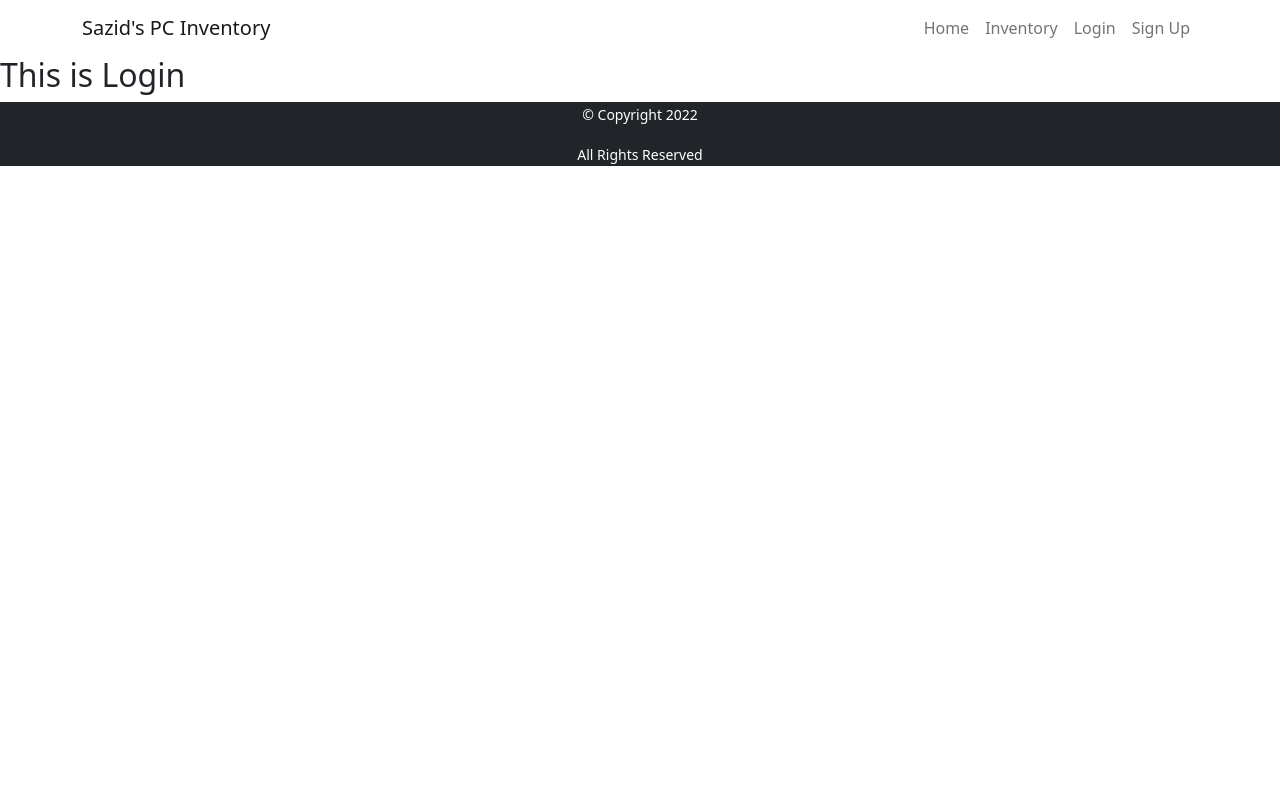
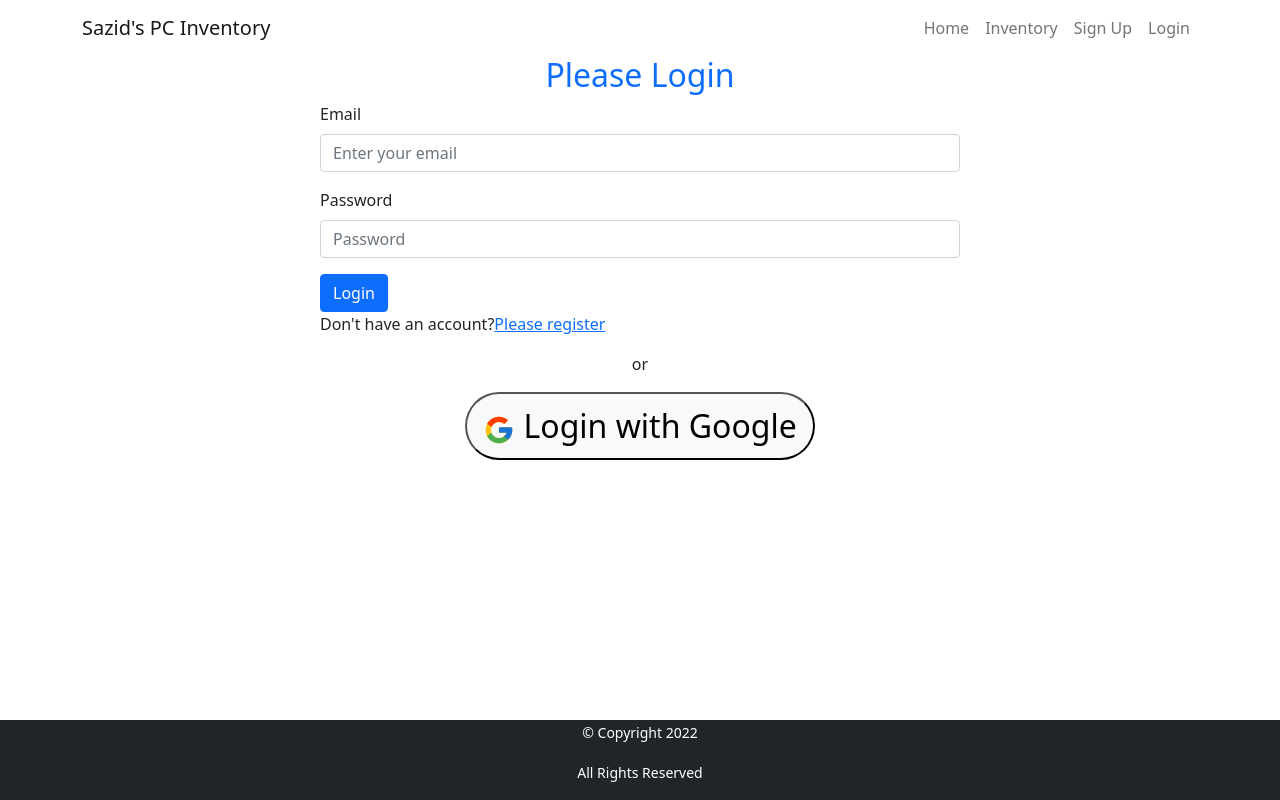
Before and after one commit to Sazid99246/wirehouse-management-client, a React (Create React App) app: page /login in a window 1280 px wide. Built offline with nearby package versions, Linux system fonts and the light colour scheme; no server answers.

Commit message:
login and logout implemented

```diff
--- a/package.json
+++ b/package.json
@@ -12,6 +12,7 @@
     "react-bootstrap": "^2.3.1",
     "react-dom": "^18.1.0",
     "react-firebase-hooks": "^5.0.3",
+    "react-icons": "^4.3.1",
     "react-router-dom": "^6.3.0",
     "react-scripts": "5.0.1",
     "web-vitals": "^2.1.4"
--- a/src/App.js
+++ b/src/App.js
@@ -10,7 +10,7 @@ import Footer from './Pages/Shared/Footer/Footer';
 
 function App() {
   return (
-    <div>
+    <div className='min-vh-100 d-flex flex-column'>
       <Header/>
       <Routes>
         <Route path='/' element={<Home/>}></Route>
--- /dev/null
+++ b/src/Pages/Login/GoogleLogIn/GoogleLogin.js
@@ -0,0 +1,23 @@
+import React from 'react';
+import { useSignInWithGoogle } from 'react-firebase-hooks/auth';
+import auth from '../../../firebase.init';
+import {FcGoogle} from 'react-icons/fc'
+import { useNavigate } from 'react-router-dom';
+
+const GoogleLogin = () => {
+    const navigate = useNavigate();
+    const [signInWithGoogle, user] = useSignInWithGoogle(auth)
+    if(user){
+        navigate('/')
+    }
+    if(!user){
+        navigate('/login')
+    }
+    return (
+        <div className='text-center'>
+            <button className='bg-light px-3 py-2 fs-2 rounded-pill' onClick={() => signInWithGoogle()}><FcGoogle />  Login with Google</button>
+        </div>
+    );
+};
+
+export default GoogleLogin;
--- a/src/Pages/Login/Login.js
+++ b/src/Pages/Login/Login.js
@@ -1,9 +1,62 @@
-import React from 'react';
+import React, { useState } from 'react';
+import { Button, Form } from 'react-bootstrap';
+import { useSignInWithEmailAndPassword } from 'react-firebase-hooks/auth';
+import { Link, useNavigate } from 'react-router-dom';
+import auth from '../../firebase.init';
+import GoogleLogin from './GoogleLogIn/GoogleLogin';
 
 const Login = () => {
+    const [email, setEmail] = useState('');
+    const [password, setPassword] = useState('');
+    const [signInWithEmailAndPassword, user] = useSignInWithEmailAndPassword(auth);
+    const navigate = useNavigate();
+
+    const handleSignIn = event => {
+        event.preventDefault();
+    }
+    if (user) {
+        navigate('/')
+    }
+    if(!user){
+        navigate('/login')
+    }
     return (
         <div>
-            <h2>This is Login</h2>
+            <h2 className='text-primary text-center'>Please Login</h2>
+            <Form onSubmit={handleSignIn} className='w-50 mx-auto'>
+                <Form.Group className="mb-3" controlId="formBasicEmail">
+                    <Form.Label>Email</Form.Label>
+                    <Form.Control
+                        type="email"
+                        value={email}
+                        onChange={(e) => setEmail(e.target.value)}
+                        placeholder="Enter your email"
+                        required
+                    />
+                </Form.Group>
+                <Form.Group className="mb-3" controlId="formBasicPassword">
+                    <Form.Label>Password</Form.Label>
+                    <Form.Control
+                        type="password"
+                        value={password}
+                        onChange={(e) => setPassword(e.target.value)}
+                        placeholder="Password"
+                        required
+                    />
+                </Form.Group>
+                <Button
+                    onClick={() => signInWithEmailAndPassword(email, password)}
+                    variant="primary"
+                    type="submit"
+                >
+                    Login
+                </Button>
+                <p>Don't have an account?
+                    <Link to='/signup'>Please register</Link>
+                </p>
+            </Form>
+            <p className='text-center'>or</p>
+            <GoogleLogin/>
         </div>
     );
 };
--- a/src/Pages/Shared/Footer/Footer.js
+++ b/src/Pages/Shared/Footer/Footer.js
@@ -2,7 +2,7 @@ import React from 'react';
 
 const Footer = () => {
     return (
-        <div className='text-center bg-dark text-white'>
+        <div className='text-center bg-dark text-white mt-auto'>
             <p><small>&copy; Copyright 2022</small></p>
             <p><small>All Rights Reserved</small></p>
         </div>
--- a/src/Pages/Shared/Header/Header.js
+++ b/src/Pages/Shared/Header/Header.js
@@ -1,8 +1,15 @@
+import { signOut } from 'firebase/auth';
 import React from 'react';
 import { Container, Nav, Navbar } from 'react-bootstrap';
+import { useAuthState } from 'react-firebase-hooks/auth';
 import { Link } from 'react-router-dom';
+import auth from '../../../firebase.init';
 
 const Header = () => {
+    const [user] = useAuthState(auth)
+    const handleSignOut = () => {
+        signOut(auth)
+    }
     return (
         <Navbar expand="lg">
             <Container>
@@ -18,8 +25,19 @@ const Header = () => {
                     <Nav className="d-flex">
                         <Nav.Link as={Link} to="/">Home</Nav.Link>
                         <Nav.Link as={Link} to="/inventory">Inventory</Nav.Link>
-                        <Nav.Link as={Link} to="/login">Login</Nav.Link>
                         <Nav.Link as={Link} to="/signup">Sign Up</Nav.Link>
+                        {
+                            user ?
+                                <Nav className='d-flex'>
+                                    <Nav.Link>Manage Items</Nav.Link>
+                                    <Nav.Link>Add Item</Nav.Link>
+                                    <Nav.Link>My Items</Nav.Link>
+                                    <button onClick={handleSignOut}>Log out</button>
+                                </Nav>
+                                :
+                                <Nav.Link as={Link} to="/login">Login</Nav.Link>
+                        }
+
                     </Nav>
                 </Navbar.Collapse>
             </Container>
--- a/src/firebase.init.js
+++ b/src/firebase.init.js
@@ -16,5 +16,5 @@ const firebaseConfig = {
 
 // Initialize Firebase
 const app = initializeApp(firebaseConfig);
-const auth = getAuth(app)
+const auth = getAuth(app);
 export default auth;
```
Also changed, not shown: 1 other file (tests, documents, lock files or other folders).
